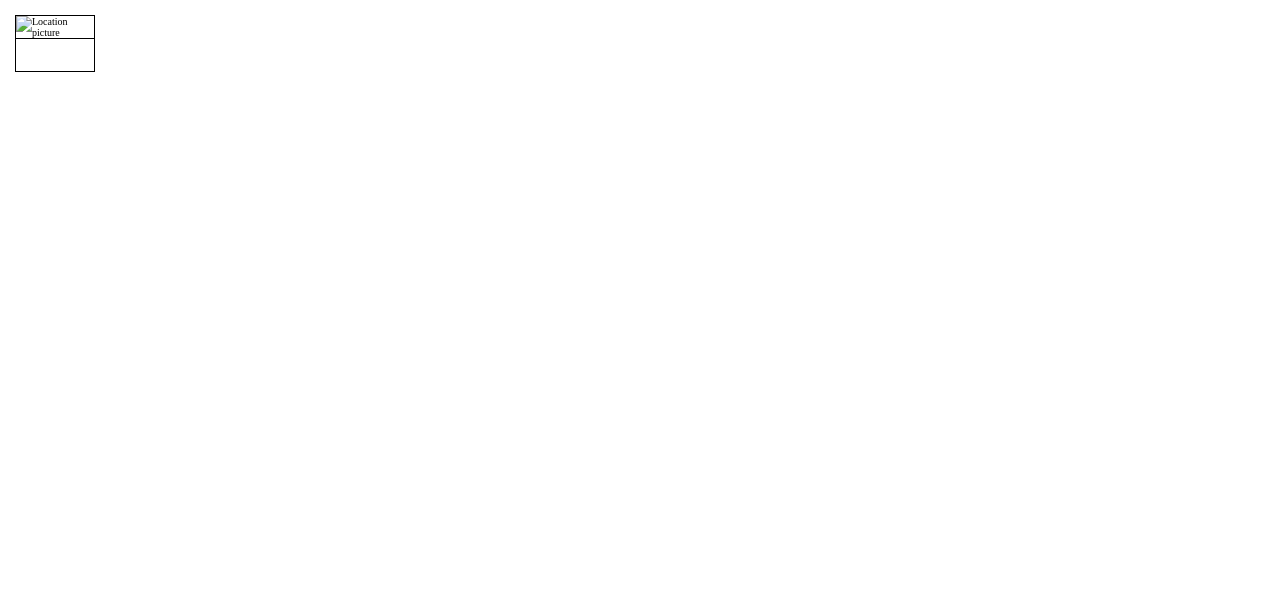
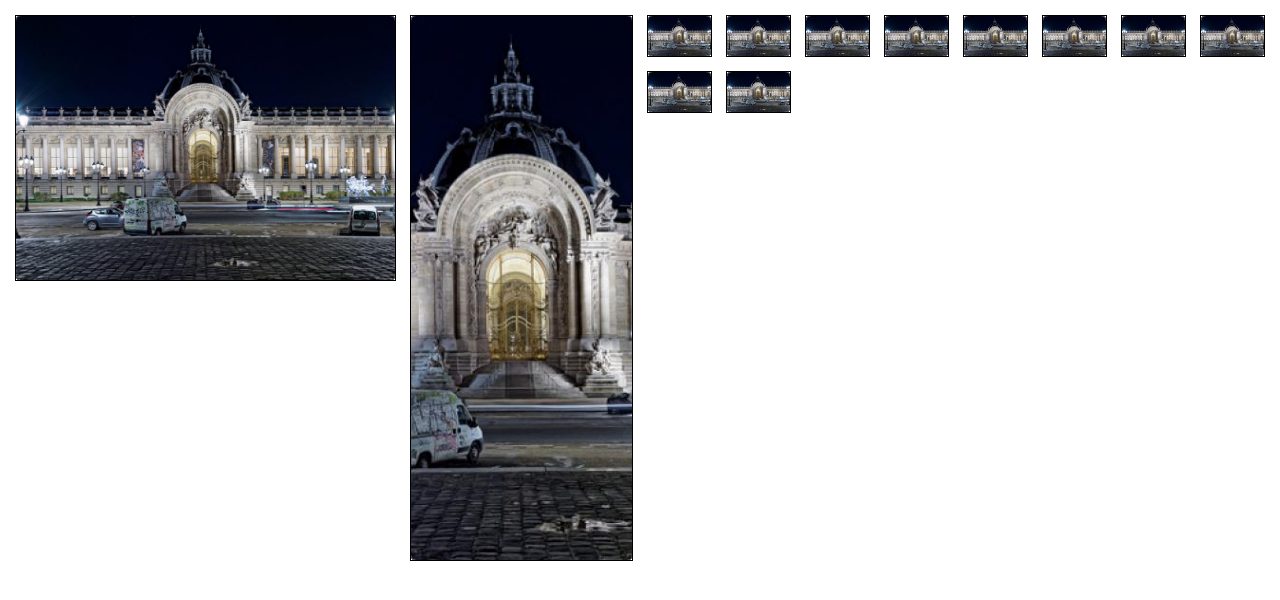
Before and after one commit to TLanetteRose/CSSMasonryGallery, a plain HTML site: page index.html in a window 1280 px wide. Drawn offline with Linux system fonts and the light colour scheme.

Commit message:
Added picture, cell styling
Signed-off-by: T. Lanette <TLPollard4516@gmail.com>

```diff
--- a/css/main.css
+++ b/css/main.css
@@ -18,4 +18,26 @@ body {
     display: grid;
     grid-template-columns: repeat(16, 1fr);
     grid-template-rows: repeat(14, 1fr);
+    row-gap: 1rem;
+    column-gap: 1rem;
 }
+
+img {
+    display: block;
+    width: 100%;
+    height: 100%;
+    object-fit: cover;
+    border-radius: 5px;
+}
+
+/* Cell Styling */
+
+.cell--1 {
+    grid-column: 1/6;
+    grid-row: 1/6;
+}
+
+.cell--2 {
+    grid-column: 6/9;
+    grid-row: 1/11;
+}
--- a/index.html
+++ b/index.html
@@ -13,8 +13,41 @@
     <body>
         <section class="masonry">
             <figure class="cell cell--1">
-                <img src="" alt="Location picture">
-            </figure>
+                <img src="../images/6a88-seb.jpg" alt="Location picture">
+            </figure><!-- .cell--1 -->
+            <figure class="cell cell--2">
+                <img src="../images/6a88-seb.jpg" alt="Location picture">
+            </figure><!-- .cell--2 -->
+            <figure class="cell cell--3">
+                <img src="../images/6a88-seb.jpg" alt="Location picture">
+            </figure><!-- .cell--3 -->
+            <figure class="cell cell--4">
+                <img src="../images/6a88-seb.jpg" alt="Location picture">
+            </figure><!-- .cell--4 -->
+            <figure class="cell cell--5">
+                <img src="../images/6a88-seb.jpg" alt="Location picture">
+            </figure><!-- .cell--5 -->
+            <figure class="cell cell--6">
+                <img src="../images/6a88-seb.jpg" alt="Location picture">
+            </figure><!-- .cell--6 -->
+            <figure class="cell cell--7">
+                <img src="../images/6a88-seb.jpg" alt="Location picture">
+            </figure><!-- .cell--7 -->
+            <figure class="cell cell--8">
+                <img src="../images/6a88-seb.jpg" alt="Location picture">
+            </figure><!-- .cell--8 -->
+            <figure class="cell cell--9">
+                <img src="../images/6a88-seb.jpg" alt="Location picture">
+            </figure><!-- .cell--9 -->
+            <figure class="cell cell--10">
+                <img src="../images/6a88-seb.jpg" alt="Location picture">
+            </figure><!-- .cell--10 -->
+            <figure class="cell cell--11">
+                <img src="../images/6a88-seb.jpg" alt="Location picture">
+            </figure><!-- .cell--11 -->
+            <figure class="cell cell--12">
+                <img src="../images/6a88-seb.jpg" alt="Location picture">
+            </figure><!-- .cell--12 -->
         </section>
 
 
```
Also changed, not shown: images/6a88-seb.jpg (added).
